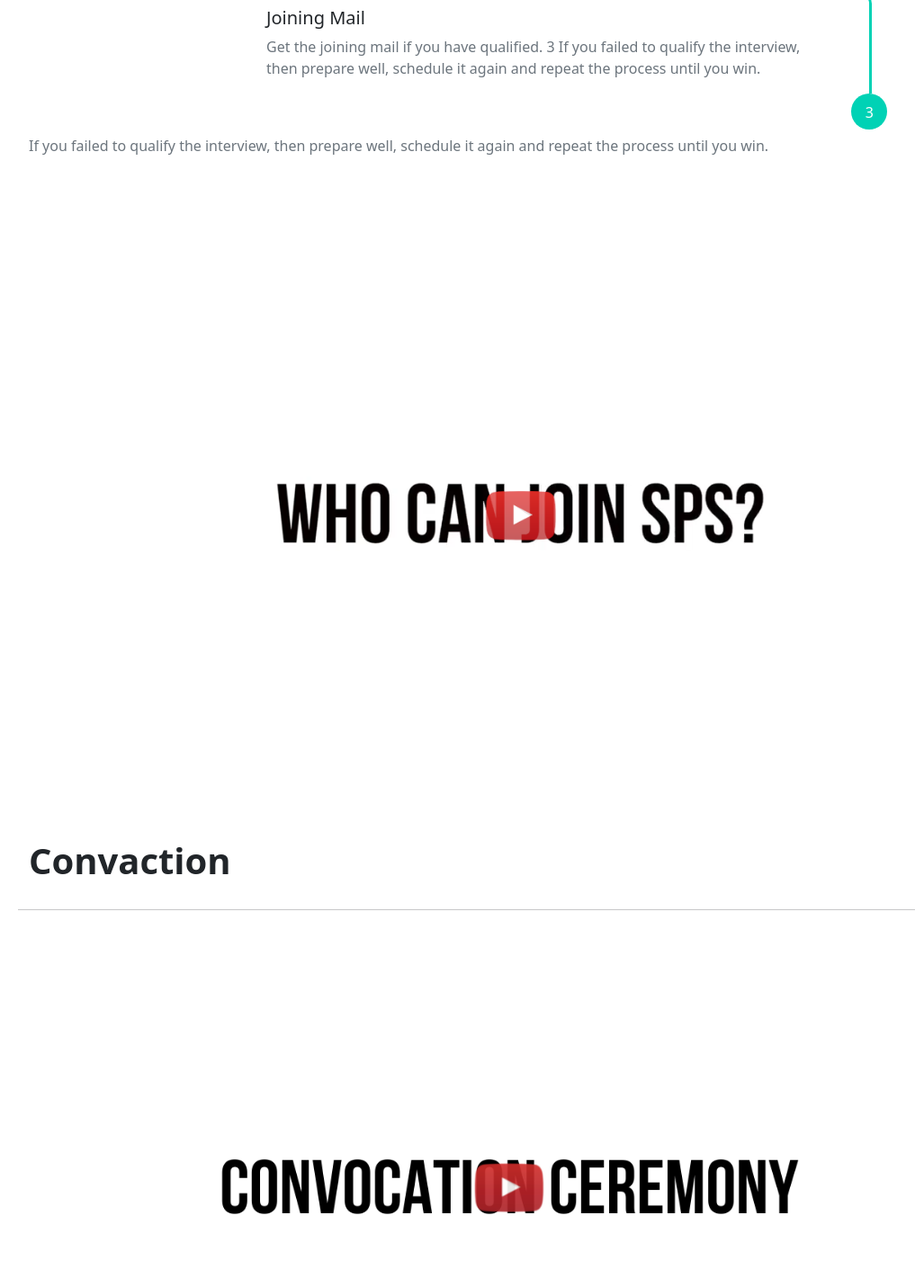
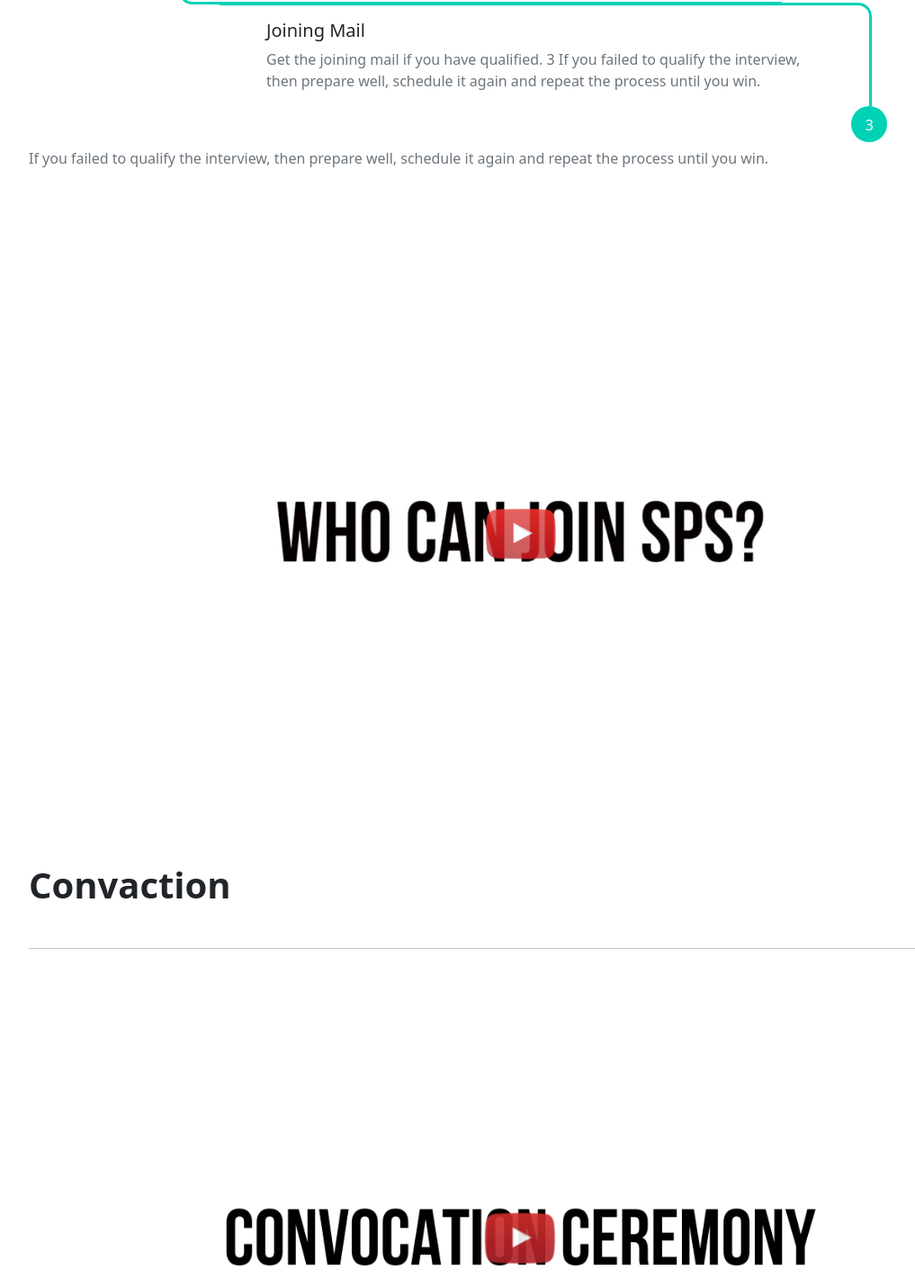
Before and after one commit to fasil721/SPS-Website, a plain HTML site: page index.html in a window 1280 px wide. Shown: the part 3909-5340 px from the top of the page at 90% size, without its empty margins (50-1067 px from the left). Drawn offline with nearby package versions, Linux system fonts and the light colour scheme.

Commit message:
video ratio changed

```diff
--- a/index.html
+++ b/index.html
@@ -258,7 +258,7 @@
             <div class="row col-12 mt-5 ">
                 <h2 style="display: flex;">Want To Join SPS?</h2>
             <hr>
-                <div class="row col-12 mb-5">
+                <div class="row col-12 mb-5 ratio ratio-16x9">
                     <iframe id="video-3" width="1080" height="607" src="https://www.youtube.com/embed/xkmM6h32lnM"
                     title="YouTube video player" frameborder="0"
                     allow="accelerometer; autoplay; clipboard-write; encrypted-media; gyroscope; picture-in-picture"
@@ -306,7 +306,7 @@
 
     <section>
         <div class="container">
-            <div class="row col-12  mt-5 mb-5">
+            <div class="row col-12  mt-5 mb-5 ratio ratio-16x9">
                     <iframe id="video-5" width="1080" height="607" src="https://www.youtube.com/embed/vhG3wKGp2mc"
                     title="YouTube video player" frameborder="0"
                     allow="accelerometer; autoplay; clipboard-write; encrypted-media; gyroscope; picture-in-picture"
@@ -320,14 +320,15 @@
         <div class="container">
             <div class="row col-12 mt-5 ">
                 <h2 style="display: flex;">Convaction</h2>
+            </div>
             <hr>
-                <div class="row col-12 mb-5">
+                <div class="row col-12 mb-5 ratio ratio-16x9">
                     <iframe id="video-4" width="1080" height="607" src="https://www.youtube.com/embed/m_hx0Ebg5Yo"
                     title="YouTube video player" frameborder="0"
                     allow="accelerometer; autoplay; clipboard-write; encrypted-media; gyroscope; picture-in-picture"
                     style="display: none; " allowfullscreen></iframe>
                     <img id="video-img-4" src="images/ConvocationCeremony.png" alt="" onclick="video4()">
-                </div>
+
             </div>
         </div>
     </section>
```
